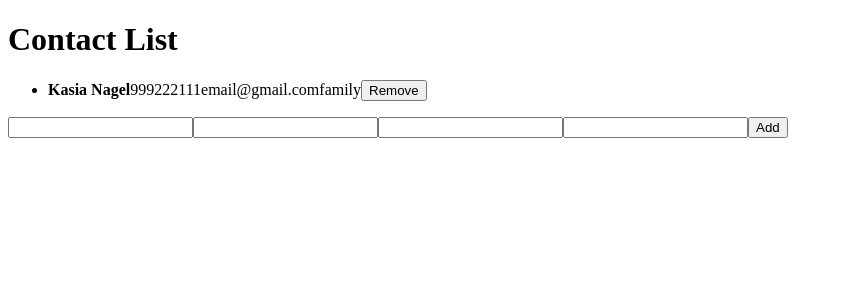
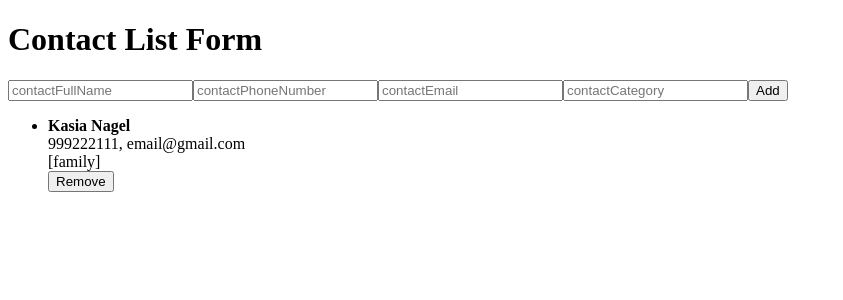
Before and after one commit to Auraya33/iSA_React, a React (Create React App) app in the folder isa_react_task-13/: page / in a window 1280 px wide. Shown: the top 300 px of the page, without its empty margins (0-843 px from the left). Built offline with nearby package versions, Linux system fonts and the light colour scheme.

Commit message:
minor corrections and proper number displaying

```diff
--- a/isa_react_task-13/src/Components/AddContactForm.js
+++ b/isa_react_task-13/src/Components/AddContactForm.js
@@ -27,6 +27,7 @@ class AddContactForm extends Component {
             <input
                 name={fieldName}
                 value={this.state[fieldName]}
+                placeholder={fieldName}
                 onChange={this.handleChange}
             />
         )
--- a/isa_react_task-13/src/Components/ContactList.js
+++ b/isa_react_task-13/src/Components/ContactList.js
@@ -14,10 +14,10 @@ handleRemoveClick = event => {
                 {contacts.map(contact => {
                     return (
                         <li key={contact.id}>
-                            <strong>{contact.fullName}</strong>
+                            <strong>{contact.fullName}</strong><br/>
                             {contact.phoneNumber}
-                            {contact.email}
-                            {contact.category}
+                            {contact.email}<br/>
+                            {contact.category}<br/>
                             <button data-contact-id={contact.id}
                                     onClick={this.handleRemoveClick}>
                                 Remove
--- a/isa_react_task-13/src/Components/ContactView.js
+++ b/isa_react_task-13/src/Components/ContactView.js
@@ -5,8 +5,13 @@ import AddContactForm from "./AddContactForm";
 class ContactView extends Component {
     state = {
         contacts: [
-            {id: '1', fullName: 'Kasia Nagel', phoneNumber: 999222111, email: 'email@gmail.com', category: 'family'}
-        ]
+            {
+                id: '1',
+                fullName: 'Kasia Nagel',
+                phoneNumber: `999222111, `,
+                email: 'email@gmail.com',
+                category: `[family]`
+            }]
     };
 
     removeContact = contactId => {
@@ -22,9 +27,10 @@ class ContactView extends Component {
             contacts: this.state.contacts.concat({
                 id: Date.now().toString(32),
                 fullName: contactFullName,
-                phoneNumber: contactPhoneNumber,
+                phoneNumber:contactPhoneNumber + ', ',
                 email: contactEmail,
                 category: contactCategory
+
             })
         })
     };
@@ -32,13 +38,13 @@ class ContactView extends Component {
     render() {
         return (
             <React.Fragment>
-                <h1>Contact List</h1>
+                <h1>Contact List Form</h1>
+                <AddContactForm
+                    addContact={this.addContact}
+                />
                 <ContactList
                 contacts={this.state.contacts}
                 removeContact={this.removeContact}
-                />
-                <AddContactForm
-                    addContact={this.addContact}
                 />
             </React.Fragment>
         )
```
